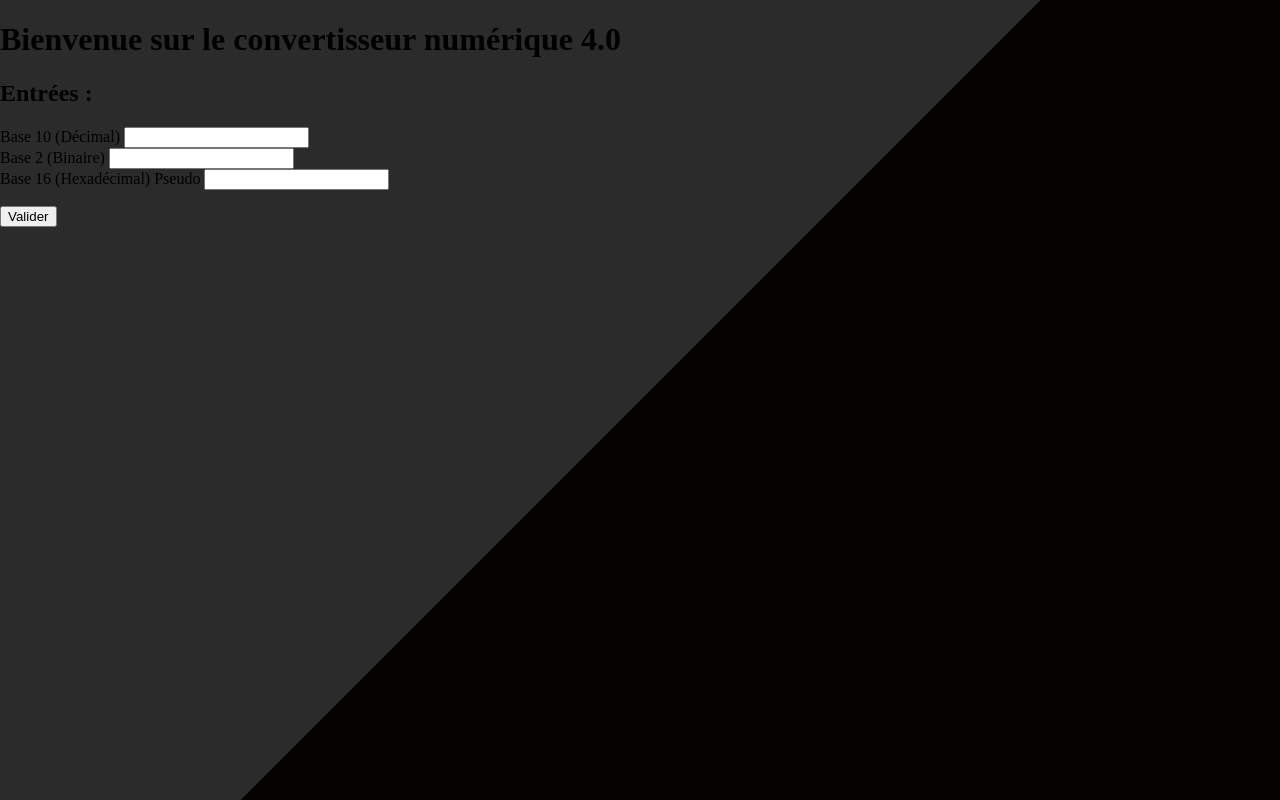
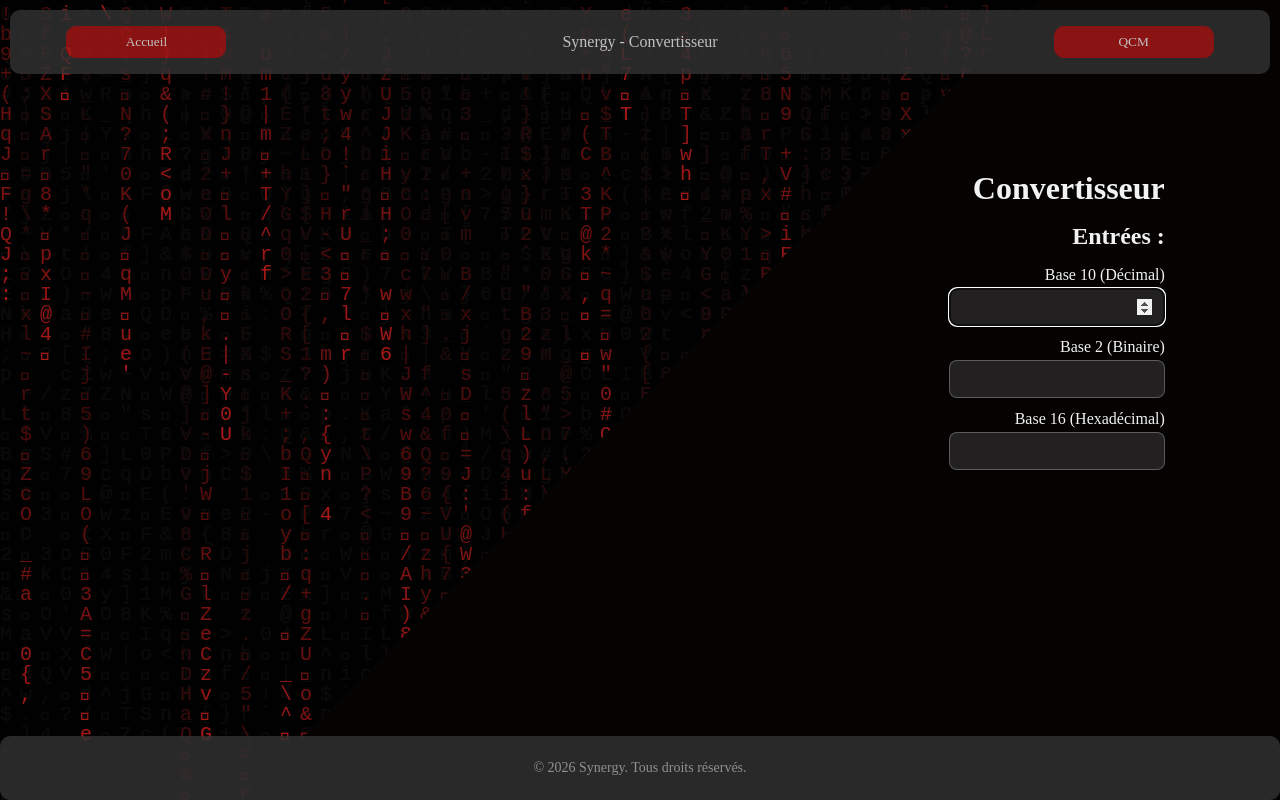
Before and after one commit to SH4D0W-fr/JavaScript_Project_1, a plain HTML site: page convertisseur.html in a window 1280 px wide. Drawn offline with Linux system fonts and the light colour scheme; a web font is replaced by a local one.

Commit message:
Feat: Convertissor

```diff
--- a/convertisseur.html
+++ b/convertisseur.html
@@ -3,38 +3,45 @@
 <head>
     <meta charset="UTF-8">
     <meta name="viewport" content="width=device-width, initial-scale=1.0">
-    <title>Convertisseur numérique</title>
+    <title>Convertisseur - Synergy</title>
     <link rel="stylesheet" href="style.css">
 </head>
 <body>
-<h1>Bienvenue sur le convertisseur numérique 4.0</h1>
-		<div>
+    <canvas id="canv"></canvas>
+    <div class="header">
+        <div class="nav">
+            <button><a href="index.html">Accueil</a></button>
+            <p>Synergy - Convertisseur</p>
+            <button><a href="qcm.html">QCM</a></button>
+        </div>
+    </div>
+    <div class="convert-container">
+            <h1>Convertisseur</h1>
 			<h2>Entrées :</h2>
 			<form id="convertForm" novalidate>
                 <div class="select-grid">
                     <div class="select-item">
-                        <label for="base10">Base 10 (Décimal)</label>
-                        <input type="number" name="base10" id="base10" required />
+                        <label for="decimal">Base 10 (Décimal)</label>
+                        <input type="number" name="decimal" id="decimal" required />
                     </div>
                     <div class="select-item">
-                        <label for="base2">Base 2 (Binaire)</label>
-                            <input type="number" name="base2" id="base2" required />
+                        <label for="binary">Base 2 (Binaire)</label>
+                        <input type="number" name="binary" id="binary" required />
                     </div>
                     <div class="select-item">
-                        <label for="base16">Base 16 (Hexadécimal)</label>
-                        <label for="base16">Pseudo</label>
-                            <input type="text" name="base16" id="base16" required />
+                        <label for="hexadecimal">Base 16 (Hexadécimal)</label>
+                        <input type="text" name="hexadecimal" id="hexadecimal" required />
                     </div>
 
                 </div>
-
-				<p>
-					<button type="submit">Valider</button>
-				</p>
 			</form>
 			<p id="reponse" aria-live="polite"></p>
 		</div>
+    <div class="footer">
+        <p>© 2026 Synergy. Tous droits réservés.</p>
+    </div>
 
-	<script src="matrix.js"></script>
+	<script src="script/matrix.js"></script>
+    <script src="script/convertisseur.js"></script>
 </body>
 </html>
--- /dev/null
+++ b/script/convertisseur.js
@@ -0,0 +1,58 @@
+(function () {
+  var SgConverter = function () {
+    var that = this;
+
+    this.converters = ['decimal', 'hexadecimal', 'binary'];
+    this.inputElements = {};
+
+    this.decimalToHexadecimal = function (decimalValue) {
+      return parseInt(decimalValue, 10).toString(16);
+    };
+
+    this.decimalToBinary = function (decimalValue) {
+      return parseInt(decimalValue, 10).toString(2);
+    };
+
+    this.hexadecimalToDecimal = function (hexadecimalValue) {
+      return parseInt(hexadecimalValue, 16);
+    };
+
+    this.hexadecimalToBinary = function (hexadecimalValue) {
+      return (parseInt(hexadecimalValue, 16)).toString(2);
+    };
+
+    this.binaryToDecimal = function (binaryValue) {
+      return parseInt(binaryValue, 2);
+    };
+
+    this.binaryToHexadecimal = function (binaryValue) {
+      return (parseInt(binaryValue, 2)).toString(16);
+    };
+
+    this.convert = function (sourceType) {
+      var sourceValue = this.inputElements[sourceType].value;
+      this.converters.forEach(function (converter) {
+        if (converter !== sourceType) {
+          var ucConverter = converter.charAt(0).toUpperCase() + converter.slice(1);
+          var converterMethod = sourceType + 'To' + ucConverter;
+          that.inputElements[converter].value = that[converterMethod](sourceValue);
+        }
+      });
+    };
+
+    this.update = function (event) {
+      that.convert(event.target.id);
+    };
+  };
+
+  document.addEventListener('DOMContentLoaded', function () {
+    document.getElementById('decimal').focus();
+    var sgConverter = new SgConverter();
+    sgConverter.converters.forEach(function (converter) {
+      sgConverter.inputElements[converter] = document.getElementById(converter);
+      ['keyup', 'change'].forEach(function (event) {
+        document.getElementById(converter).addEventListener(event, sgConverter.update, false);
+      });
+    });
+  });
+}());
--- a/style.css
+++ b/style.css
@@ -183,3 +183,70 @@ body {
     width: auto;
   }
 }
+
+.convert-container {
+  color: var(--primary);
+  font-family: var(--main-font);
+  position: relative;
+  z-index: 1;
+  margin: 8vh 6vw 0 auto;
+  width: min(480px, 90vw);
+  padding: 4vh 3vw;
+  text-align: right;
+  display: flex;
+  flex-direction: column;
+  gap: 2vh;
+  align-items: flex-end;
+  border-radius: 12px;
+}
+
+.select-grid {
+  display: flex;
+  flex-direction: column;
+  gap: 1.5vh;
+  width: 100%;
+}
+
+.select-item {
+  display: flex;
+  flex-direction: column;
+  align-items: flex-end;
+  text-align: right;
+  gap: 0.5vh;
+}
+
+.convert-container label,
+.convert-container h1,
+.convert-container h2,
+.convert-container p {
+  width: 100%;
+  margin: 0;
+}
+
+.convert-container input {
+  width: 100%;
+  padding: 10px 12px;
+  border-radius: 8px;
+  border: 1px solid color-mix(in srgb, var(--secondary) 40%, transparent);
+  background-color: color-mix(in srgb, var(--background) 75%, transparent);
+  color: var(--primary);
+  font-family: inherit;
+  text-align: right;
+}
+
+.convert-container button {
+  align-self: flex-end;
+  padding: 10px 18px;
+  border-radius: 8px;
+  border: none;
+  background-color: var(--accent);
+  color: var(--primary);
+  font-family: inherit;
+  font-size: 1rem;
+  cursor: pointer;
+  transition: transform 200ms ease-in-out;
+}
+
+.convert-container button:hover {
+  transform: translateX(-4px);
+}
```
